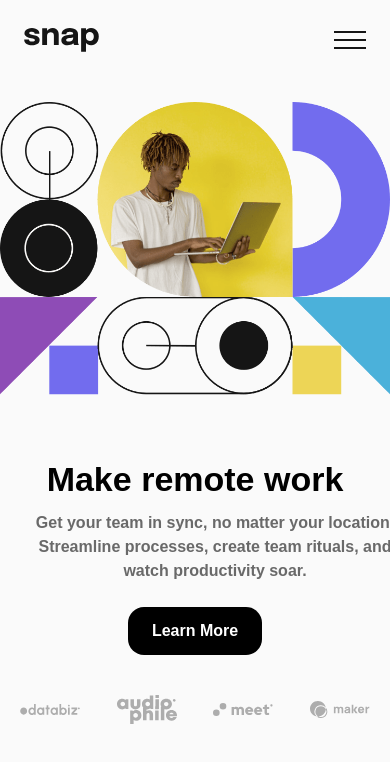
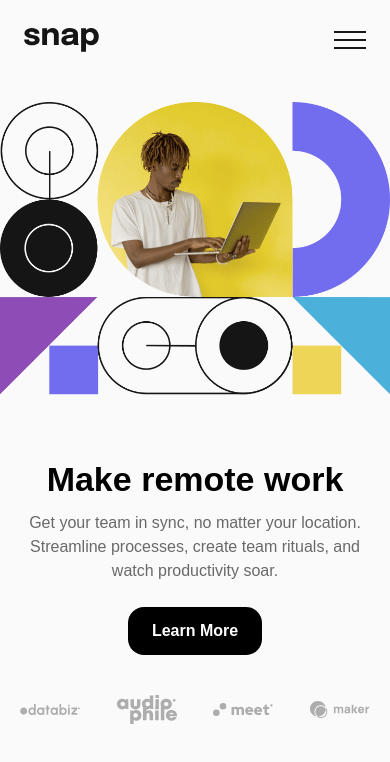
Before and after one commit to olalere-abiodun/dropdown-navigatorUI, a React (Vite) app: page / in a window 390 px wide. Shown: the top 762 px of the page. Built offline with nearby package versions, Linux system fonts and the light colour scheme.

Commit message:
fix hero section

```diff
--- a/src/assets/style/style.css
+++ b/src/assets/style/style.css
@@ -11,6 +11,9 @@ html, body {
     font-family: 'Epilogue', sans-serif;
     scroll-behavior: smooth;
     background-color: var(--default-color);
+    padding: 0;
+    margin: 0;
+    overflow-x: hidden;
 }
 .hero-col-2 {
   background-image: url(/assets/images/image-hero-desktop.png);
--- a/src/components/Hero.jsx
+++ b/src/components/Hero.jsx
@@ -14,7 +14,7 @@ function Hero() {
             <span className="inline lg:hidden">Make</span>{" "}
             <span className="inline lg:inline">remote work</span>
           </h1>
-          <p className="lg:mt-15 font-semibold w-screen lg:w-[350px] lg:text-[14px] lg:font-bold">
+          <p className="lg:mt-15 font-medium lg:w-[350px] lg:text-[14px] lg:font-bold">
             Get your team in sync, no matter your location. Streamline
             processes, create team rituals, and watch productivity soar.
           </p>
```
